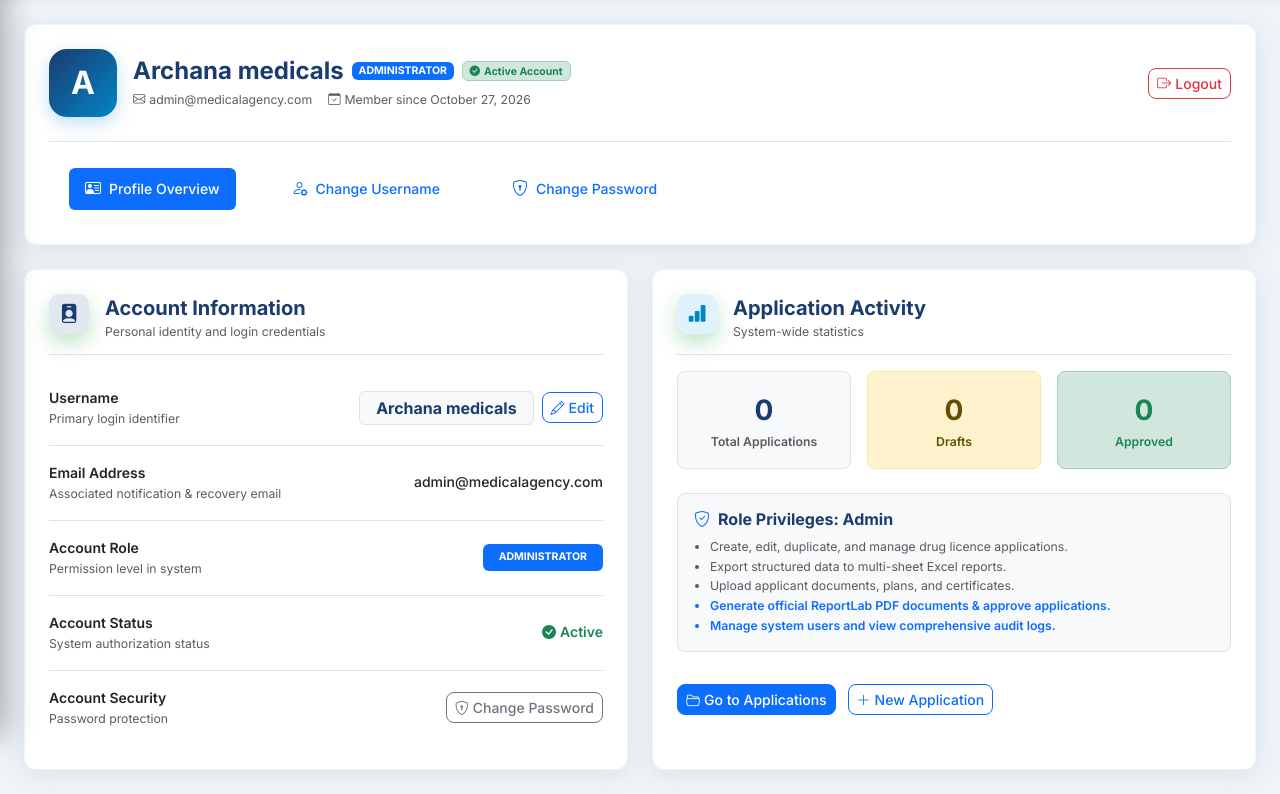
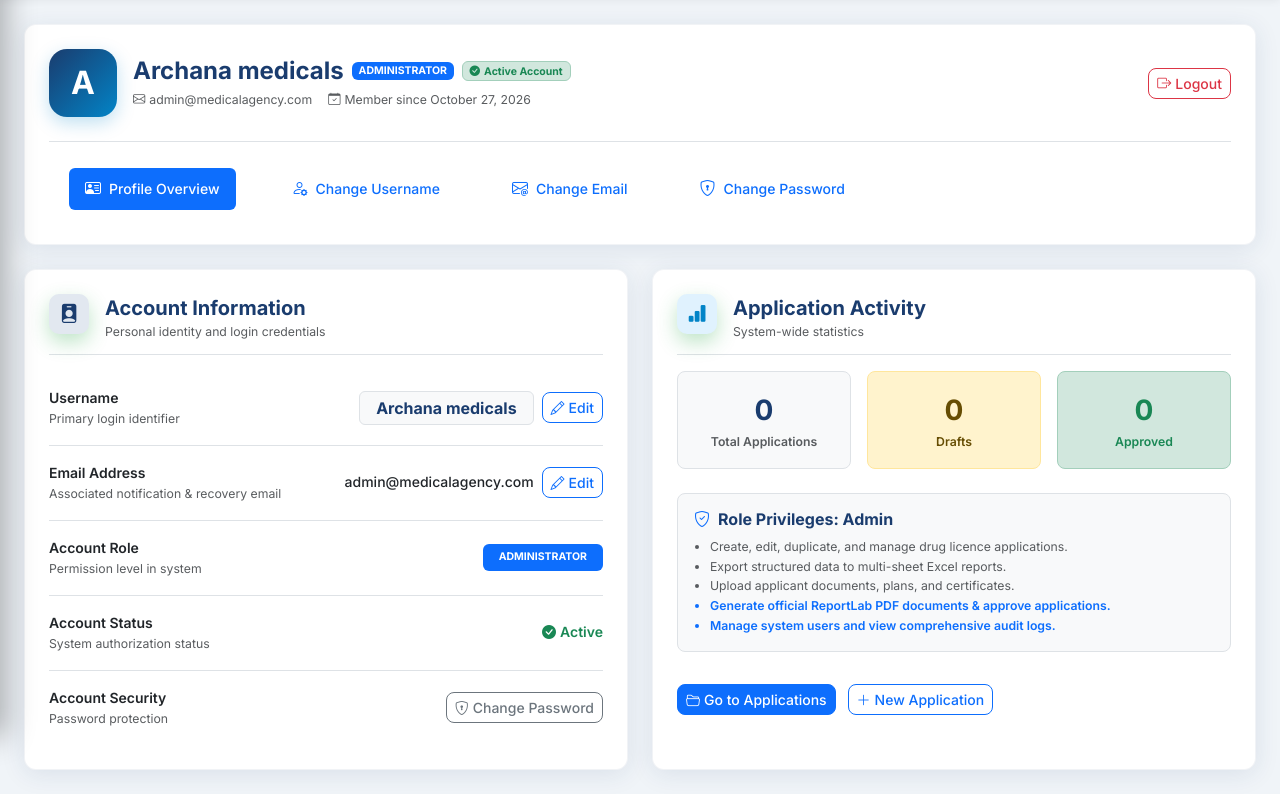
Before and after one commit to NichenametlaDheeraj/medical-licence-public, a Flask app: page /auth/profile in a window 1280 px wide. Shown: the part 64-858 px from the top of the page. Run offline with Flask 3, Linux system fonts and the light colour scheme; a user stored in the database is signed in.

Commit message:
Add Change Email option to My Profile with verification and validation

```diff
--- a/app/auth/routes.py
+++ b/app/auth/routes.py
@@ -111,7 +111,7 @@ def _get_user_stats(user):
 @login_required
 def profile():
     active_tab = request.args.get('tab', 'overview')
-    if active_tab not in ['overview', 'username', 'password']:
+    if active_tab not in ['overview', 'username', 'email', 'password']:
         active_tab = 'overview'
     total_apps, draft_apps, approved_apps = _get_user_stats(current_user)
     return render_template(
@@ -121,6 +121,53 @@ def profile():
         draft_apps=draft_apps,
         approved_apps=approved_apps
     )
+
+
+@auth_bp.route('/change-email', methods=['GET', 'POST'])
+@login_required
+def change_email():
+    total_apps, draft_apps, approved_apps = _get_user_stats(current_user)
+    if request.method == 'POST':
+        new_email = request.form.get('new_email', '').strip().lower()
+        password = request.form.get('password', '')
+
+        if not new_email:
+            flash('Please enter a new email address.', 'warning')
+            return render_template('profile.html', active_tab='email', total_apps=total_apps, draft_apps=draft_apps, approved_apps=approved_apps)
+
+        if '@' not in new_email or '.' not in new_email.split('@')[-1] or len(new_email) < 5:
+            flash('Please enter a valid email address.', 'danger')
+            return render_template('profile.html', active_tab='email', total_apps=total_apps, draft_apps=draft_apps, approved_apps=approved_apps)
+
+        if len(new_email) > 120:
+            flash('Email address cannot exceed 120 characters.', 'danger')
+            return render_template('profile.html', active_tab='email', total_apps=total_apps, draft_apps=draft_apps, approved_apps=approved_apps)
+
+        if new_email == current_user.email.lower():
+            flash('New email address is the same as your current email.', 'info')
+            return render_template('profile.html', active_tab='email', total_apps=total_apps, draft_apps=draft_apps, approved_apps=approved_apps)
+
+        # Check if email is already taken by another account
+        existing_user = User.query.filter(
+            User.email.ilike(new_email),
+            User.id != current_user.id
+        ).first()
+        if existing_user:
+            flash(f'Email address "{new_email}" is already in use by another account.', 'danger')
+            return render_template('profile.html', active_tab='email', total_apps=total_apps, draft_apps=draft_apps, approved_apps=approved_apps)
+
+        # Verify password
+        if not check_password_hash(current_user.password_hash, password):
+            flash('Incorrect password. Please verify your current password to update email address.', 'danger')
+            return render_template('profile.html', active_tab='email', total_apps=total_apps, draft_apps=draft_apps, approved_apps=approved_apps)
+
+        old_email = current_user.email
+        current_user.email = new_email
+        db.session.commit()
+        flash(f'Your email address has been updated successfully from "{old_email}" to "{new_email}"!', 'success')
+        return redirect(url_for('auth.profile'))
+
+    return render_template('profile.html', active_tab='email', total_apps=total_apps, draft_apps=draft_apps, approved_apps=approved_apps)
 
 
 @auth_bp.route('/change-username', methods=['GET', 'POST'])
--- a/app/templates/profile.html
+++ b/app/templates/profile.html
@@ -50,6 +50,11 @@
                 </button>
             </li>
             <li class="nav-item" role="presentation">
+                <button class="nav-link {% if active_tab == 'email' %}active{% endif %}" id="email-tab" data-bs-toggle="pill" data-bs-target="#pane-email" type="button" role="tab" aria-controls="pane-email" aria-selected="{% if active_tab == 'email' %}true{% else %}false{% endif %}">
+                    <i class="bi bi-envelope-at me-2"></i>Change Email
+                </button>
+            </li>
+            <li class="nav-item" role="presentation">
                 <button class="nav-link {% if active_tab == 'password' %}active{% endif %}" id="password-tab" data-bs-toggle="pill" data-bs-target="#pane-password" type="button" role="tab" aria-controls="pane-password" aria-selected="{% if active_tab == 'password' %}true{% else %}false{% endif %}">
                     <i class="bi bi-shield-lock me-2"></i>Change Password
                 </button>
@@ -93,7 +98,12 @@
                                     <div class="fw-semibold text-dark">Email Address</div>
                                     <div class="small text-muted">Associated notification & recovery email</div>
                                 </div>
-                                <span class="text-dark fw-medium">{{ current_user.email }}</span>
+                                <div class="d-flex align-items-center gap-2">
+                                    <span class="text-dark fw-medium">{{ current_user.email }}</span>
+                                    <button type="button" class="btn btn-outline-primary btn-sm" onclick="switchTab('email')">
+                                        <i class="bi bi-pencil me-1"></i>Edit
+                                    </button>
+                                </div>
                             </div>
                             <div class="list-group-item px-0 d-flex justify-content-between align-items-center bg-transparent py-3">
                                 <div>
@@ -251,6 +261,71 @@
             </div>
         </div>
 
+        <!-- TAB: Change Email Form -->
+        <div class="tab-pane fade {% if active_tab == 'email' %}show active{% endif %}" id="pane-email" role="tabpanel" aria-labelledby="email-tab">
+            <div class="row justify-content-center">
+                <div class="col-lg-6 col-md-8">
+                    <div class="card-glass p-4">
+                        <div class="d-flex align-items-center mb-4 pb-2 border-bottom">
+                            <div class="logo-circle me-3" style="width:48px;height:48px;border-radius:12px;background:linear-gradient(135deg,#1a3c6e,#0d9488);display:flex;align-items:center;justify-content:center;color:#fff;font-size:1.3rem;">
+                                <i class="bi bi-envelope-at"></i>
+                            </div>
+                            <div>
+                                <h5 class="mb-0 text-navy fw-bold">Update Email Address</h5>
+                                <small class="text-muted">Current email: <strong>{{ current_user.email }}</strong></small>
+                            </div>
+                        </div>
+
+                        <form method="POST" action="{{ url_for('auth.change_email') }}">
+                            <input type="hidden" name="csrf_token" value="{{ csrf_token() }}">
+
+                            <!-- Current Email (Readonly) -->
+                            <div class="mb-3">
+                                <label class="form-label fw-semibold">Current Email Address</label>
+                                <div class="input-icon-wrap">
+                                    <input type="email" class="form-control bg-light text-muted" value="{{ current_user.email }}" readonly disabled>
+                                </div>
+                            </div>
+
+                            <!-- New Email -->
+                            <div class="mb-3">
+                                <label for="new_email" class="form-label fw-semibold">New Email Address <span class="text-danger">*</span></label>
+                                <div class="input-icon-wrap">
+                                    <input type="email" id="new_email" name="new_email" class="form-control" maxlength="120"
+                                           placeholder="Enter new email address (e.g. name@domain.com)" required autocomplete="email">
+                                </div>
+                                <small class="text-muted">Must be a valid and unique email address for account recovery and notifications.</small>
+                            </div>
+
+                            <!-- Password to verify -->
+                            <div class="mb-4">
+                                <label for="verify_password_for_email" class="form-label fw-semibold">Confirm Password <span class="text-danger">*</span></label>
+                                <div class="input-icon-wrap" style="position:relative;">
+                                    <input type="password" id="verify_password_for_email" name="password" class="form-control"
+                                           placeholder="Enter your current password to confirm" required style="padding-right:42px;" autocomplete="current-password">
+                                    <button type="button" class="password-toggle-btn" onclick="togglePasswordVisibility('verify_password_for_email', this)"
+                                            style="position:absolute;right:8px;top:50%;transform:translateY(-50%);background:none;border:none;color:#64748b;cursor:pointer;padding:4px 8px;"
+                                            title="Toggle visibility" aria-label="Toggle password visibility">
+                                        <i class="bi bi-eye"></i>
+                                    </button>
+                                </div>
+                                <small class="text-muted">Enter your current password to verify your identity before updating your email.</small>
+                            </div>
+
+                            <div class="d-flex gap-2">
+                                <button type="submit" class="btn btn-primary px-4">
+                                    <i class="bi bi-check2-circle me-1"></i> Update Email Address
+                                </button>
+                                <button type="button" class="btn btn-outline-secondary" onclick="switchTab('overview')">
+                                    Cancel
+                                </button>
+                            </div>
+                        </form>
+                    </div>
+                </div>
+            </div>
+        </div>
+
         <!-- TAB 3: Change Password Form -->
         <div class="tab-pane fade {% if active_tab == 'password' %}show active{% endif %}" id="pane-password" role="tabpanel" aria-labelledby="password-tab">
             <div class="row justify-content-center">
@@ -362,7 +437,7 @@ function switchTab(tabName) {
 
 document.addEventListener('DOMContentLoaded', function() {
     const hash = window.location.hash.replace('#', '').replace('pane-', '');
-    if (hash === 'username' || hash === 'password' || hash === 'overview') {
+    if (hash === 'username' || hash === 'email' || hash === 'password' || hash === 'overview') {
         switchTab(hash);
     }
 
```
Also changed, not shown: tests/test_app.py (+34 -1 lines), instance/medical_agency.db.
